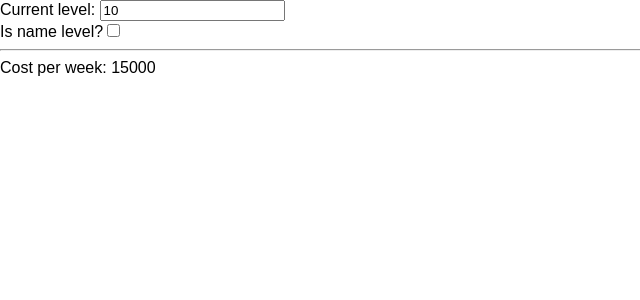
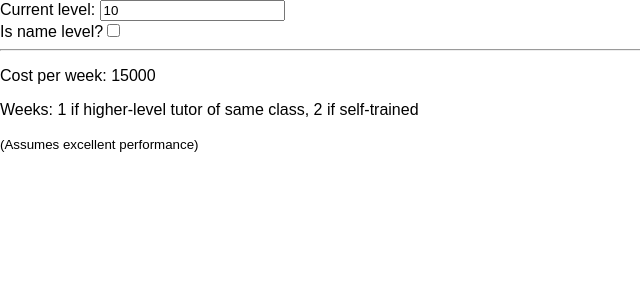
Before and after one commit to TrueWill/adnd-xp-training, a React (Create React App) app: page / in a window 1280 px wide. Shown: the top 300 px of the page, without its empty margins (0-640 px from the left). Built offline with nearby package versions, Linux system fonts and the light colour scheme.

Commit message:
Add number of weeks calculation

```diff
--- a/src/App.js
+++ b/src/App.js
@@ -40,7 +40,16 @@ class App extends Component {
           <Class value={baseClass} onChange={this.handleClassChange} />
         )}
         <hr />
-        Cost per week: {calculator(this.state).costPerWeek}
+        <p>Cost per week: {calculator(this.state).costPerWeek}</p>
+        <p>
+          Weeks:
+          {isNameLevel
+            ? ' 1'
+            : ' 1 if higher-level tutor of same class, 2 if self-trained'}
+        </p>
+        <p>
+          <small>(Assumes excellent performance)</small>
+        </p>
       </div>
     );
   }
```
